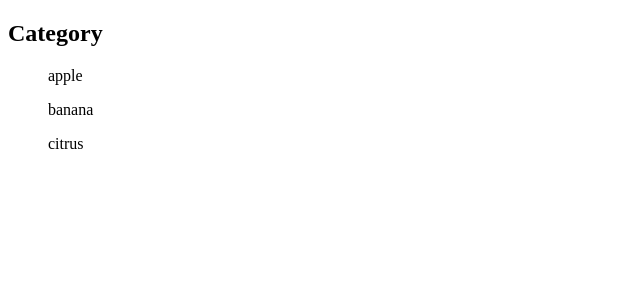
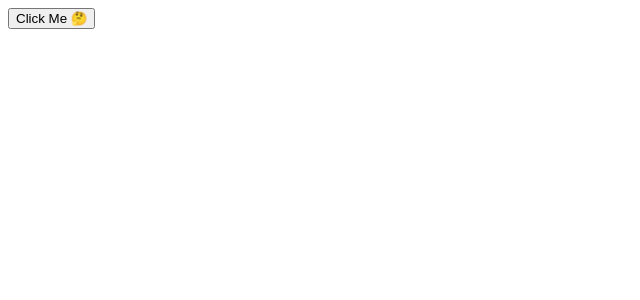
Before and after one commit to Gowtham5285/Daily_raect, a React (Vite) app: page / in a window 1280 px wide. Shown: the top 300 px of the page, without its empty margins (0-640 px from the left). Built offline with nearby package versions, Linux system fonts and the light colour scheme.

Commit message:
Addded the onclick events

```diff
--- a/src/App.jsx
+++ b/src/App.jsx
@@ -1,27 +1,10 @@
-import List from './List.jsx'
-List.defaultProps = {
-    category: "Category",
-    items: ["apple","banana","citrus"],
-}
+import Button from "./Button.jsx"
 function App() {
-//   Used in the app.jsx
-// const fruits = [{ id: 1, name: "Apple", calories: 69 },
-// { id: 2, name: "Banana", calories: 100 },
-// { id: 3, name: "Grapes", calories: 50 },
-// { id: 4, name: "Kiwi", calories: 33 },
-// { id: 5, name: "Mango", calories: 75 }]
-
-// const vegetables = [{ id: 6, name: "Tomato", calories: 100 },
-// { id: 7, name: "Potato", calories: 97 },
-// { id: 8, name: "Radish", calories: 130 },
-// { id: 9, name: "Carrot", calories: 73 },
-// { id: 10, name: "Brinjal", calories: 65 }]
-return (<>
-<List />
-  {/* {fruits.length > 0 && <List  category="Fruits" />}
-  {vegetables.length > 0  && <List  category="Vegetables" />} */}
-
-</>);
+  return (
+    <>
+    <Button/>
+    </>
+  );
 }
 
 export default App
--- /dev/null
+++ b/src/Button.jsx
@@ -0,0 +1,13 @@
+function Button(){
+    let count=0;
+    const handleClick=(name)=>{
+        if(count<3){
+            count++
+            alert(`${name} You clicked Me ${count} Times`)
+        }else{
+            alert(`${name} Stop Clicking me!!`)
+        }
+    }
+    return(<button onClick={()=>handleClick("Ram")}>Click Me 🤔</button>)
+}
+export default Button
```
